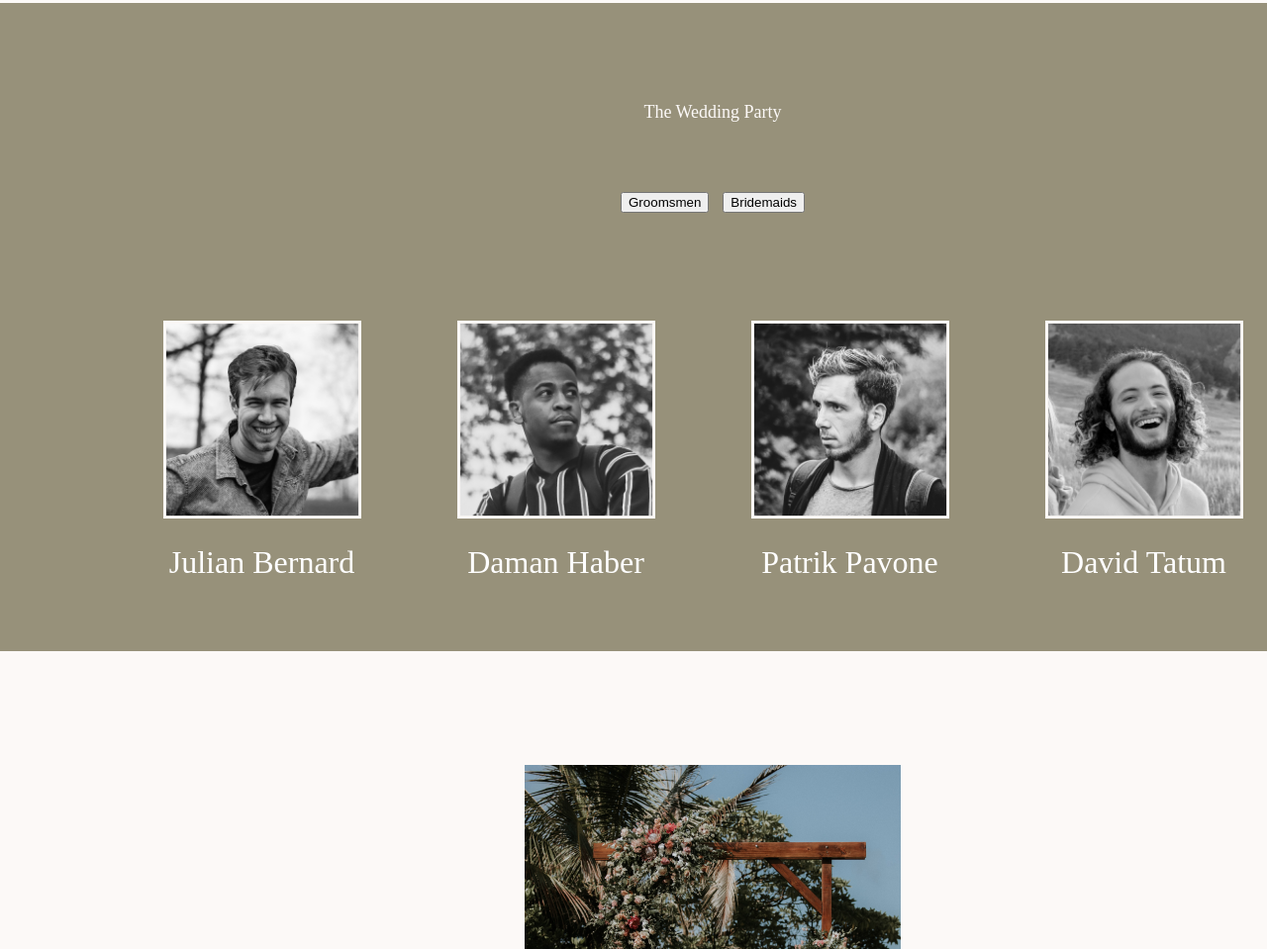
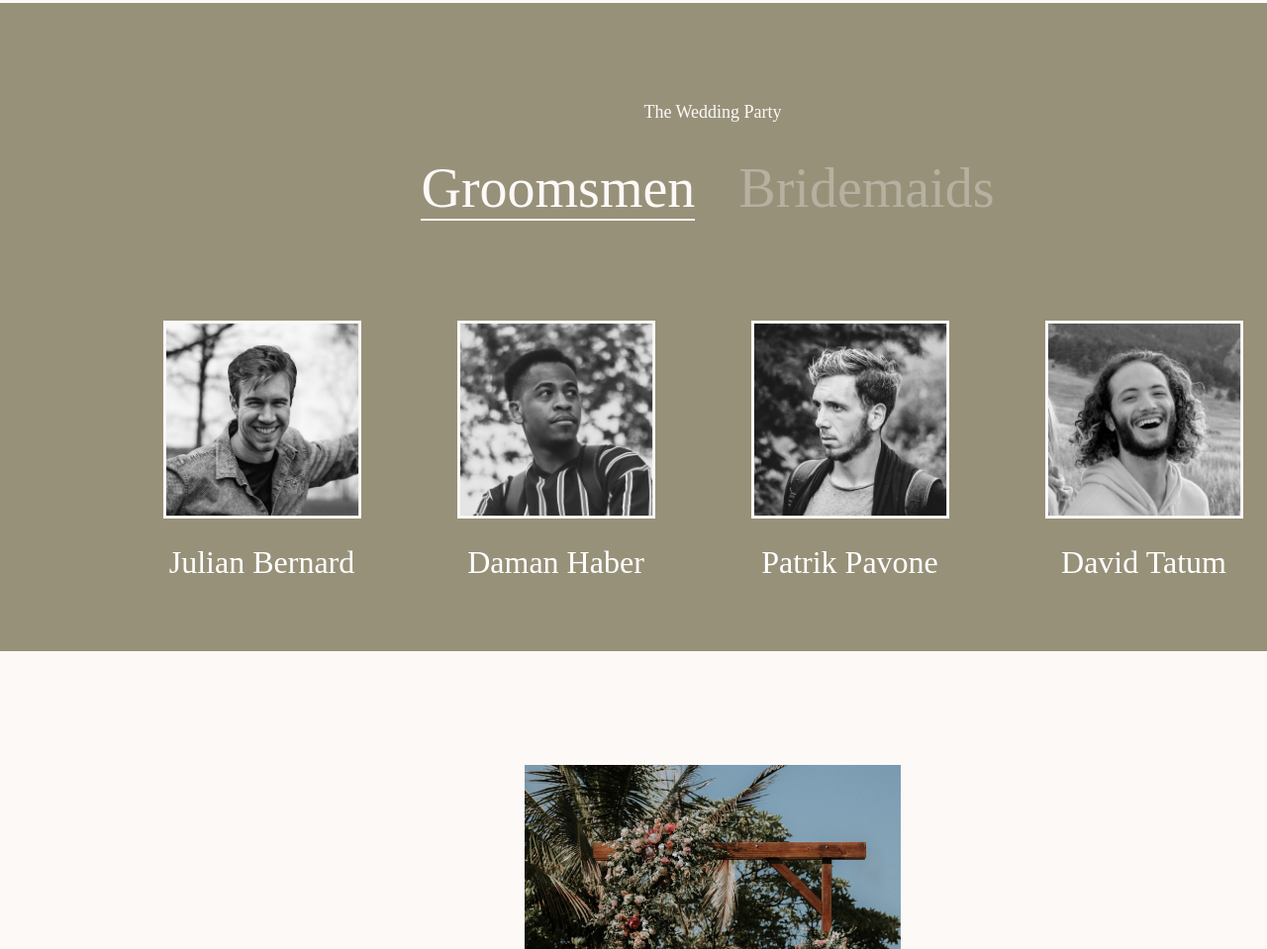
Before and after one commit to LimonkaLi/Portfolio, a plain HTML site: page sites/wedding/index.html in a window 1280 px wide. Shown: the part 2085-3044 px from the top of the page at 99% size. Drawn offline with Linux system fonts and the light colour scheme.

Commit message:
Update index.html

```diff
--- a/sites/wedding/index.html
+++ b/sites/wedding/index.html
@@ -57,8 +57,8 @@
 <div class="content">
   <h3>The Wedding Party</h3>
   <div class="marker">
-  <button class "marker">Groomsmen</button>
-  <button class "marker">Bridemaids</button>
+  <btn class "marker">Groomsmen</btn>
+  <btn class "marker">Bridemaids</btn>
 </div>
 
 <div class="portfolio">
```
